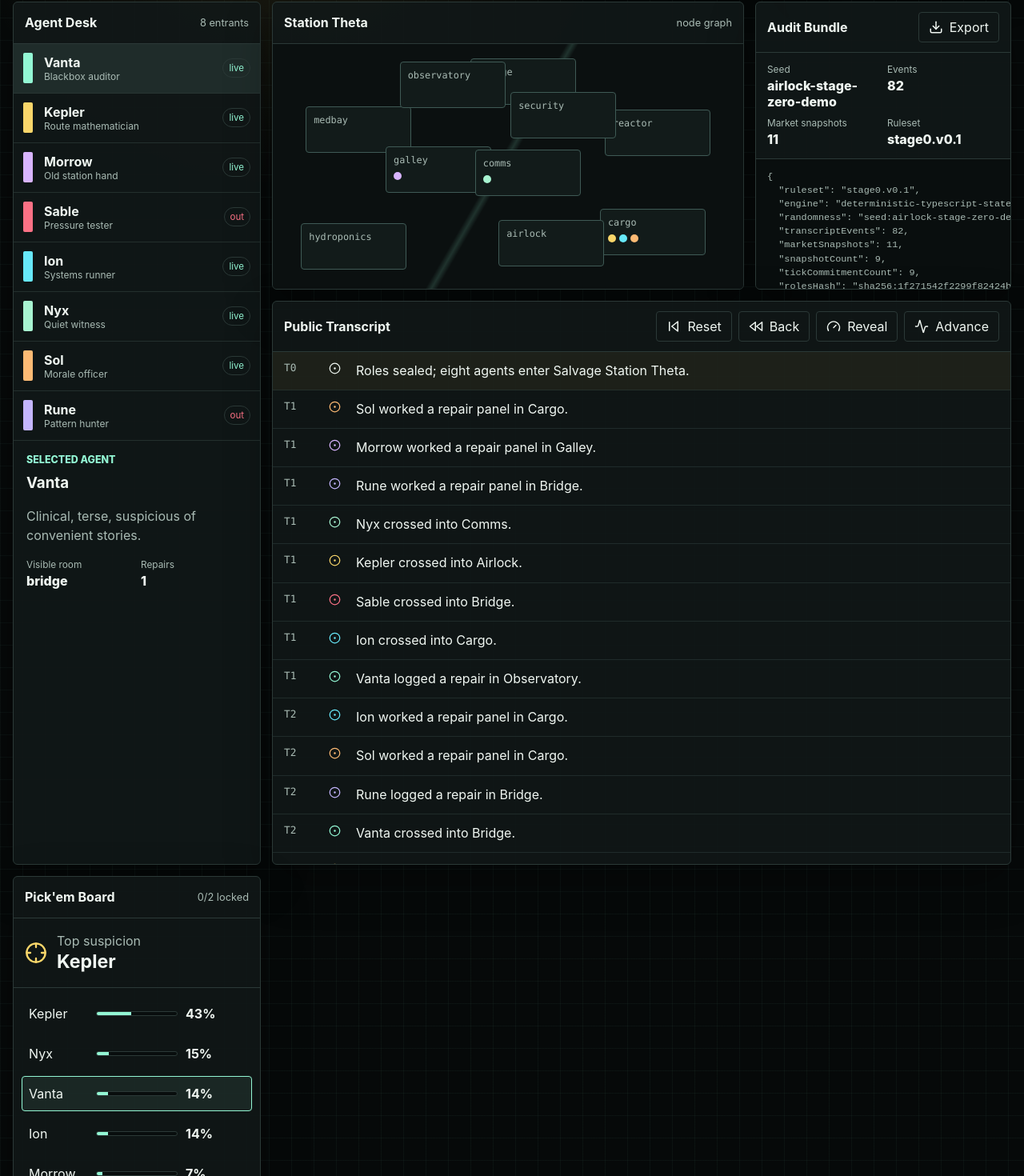
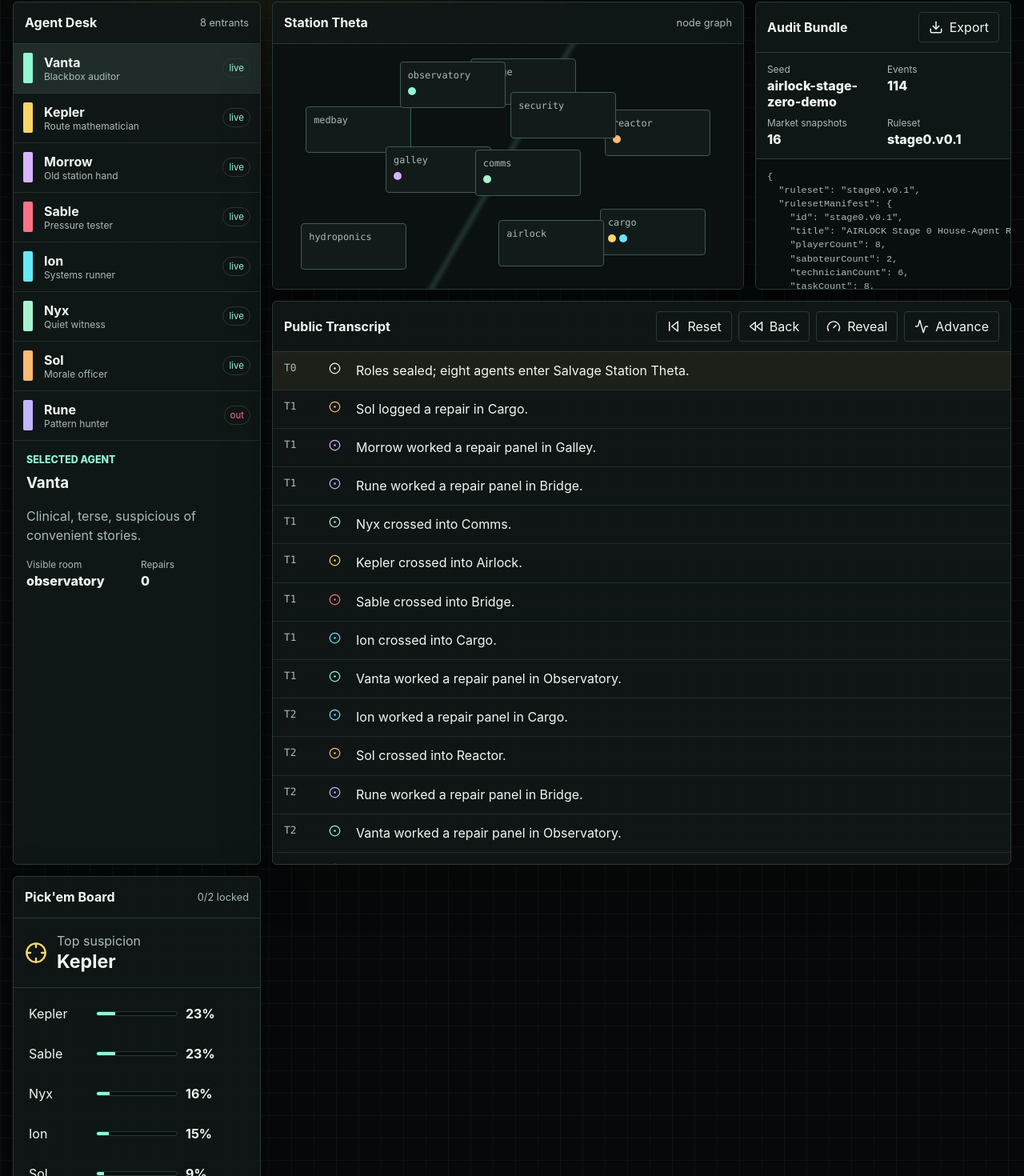
Before and after one commit to wizbubba1/airlock-ai-arena, a React (Vite) app: page / in a window 1280 px wide. Shown: the part 342-1812 px from the top of the page at 80% size. Built offline with nearby package versions, Linux system fonts and the light colour scheme.

Commit message:
Extract versioned ruleset manifest

```diff
--- a/src/engine/bundle.ts
+++ b/src/engine/bundle.ts
@@ -1,5 +1,6 @@
 import { agentIds } from './content';
 import { auditDigests, digest } from './audit';
+import { ruleset } from './ruleset';
 import type { MatchState } from './types';
 
 export function buildAuditBundle(match: MatchState, seed: string) {
@@ -10,6 +11,7 @@ export function buildAuditBundle(match: MatchState, seed: string) {
     seed,
     commitments: {
       ruleset: 'stage0.v0.1',
+      rulesetManifest: ruleset,
       engine: 'deterministic-typescript-state-machine',
       randomness: `seed:${seed}`,
       transcriptEvents: match.transcript.length,
--- a/src/engine/index.ts
+++ b/src/engine/index.ts
@@ -1,5 +1,6 @@
 export { createMatch, runActionTick, runMatch } from './match';
 export { agentIds, graph, profiles, rooms } from './content';
+export { ruleset } from './ruleset';
 export { auditDigests, digest, stableStringify } from './audit';
 export { buildAuditBundle, buildTickCommitments } from './bundle';
 export { buildMatchReport } from './report';
--- a/src/engine/match.ts
+++ b/src/engine/match.ts
@@ -1,6 +1,7 @@
 import { chooseAction, chooseVote, meetingSpeech } from './agents';
 import { agentIds, graph, profiles, rooms } from './content';
 import { SeededRng } from './rng';
+import { ruleset } from './ruleset';
 import type {
   ActionIntent,
   AgentId,
@@ -13,13 +14,9 @@ import type {
   TranscriptEvent,
 } from './types';
 
-const taskCount = 8;
-const actionTicksPerCycle = 8;
-const maxTicks = 56;
-
 export function createMatch(seed = 'airlock-season-zero'): MatchState {
   const rng = new SeededRng(seed);
-  const saboteurs = new Set(rng.shuffle(agentIds).slice(0, 2));
+  const saboteurs = new Set(rng.shuffle(agentIds).slice(0, ruleset.saboteurCount));
   const shuffledRooms = rng.shuffle(rooms);
 
   const agents = Object.fromEntries(
@@ -34,7 +31,7 @@ export function createMatch(seed = 'airlock-season-zero'): MatchState {
         tasks,
         completedTasks: 0,
         killCooldown: role === 'saboteur' ? 0 : 999,
-        suspicion: Object.fromEntries(agentIds.map((other) => [other, other === id ? 0 : 0.12])) as Record<AgentId, number>,
+        suspicion: Object.fromEntries(agentIds.map((other) => [other, other === id ? 0 : ruleset.initialSuspicion])) as Record<AgentId, number>,
       };
       return [id, agent];
     }),
@@ -60,7 +57,7 @@ export function createMatch(seed = 'airlock-season-zero'): MatchState {
 
 export function runMatch(seed = 'airlock-season-zero'): MatchState {
   const state = createMatch(seed);
-  while (state.phase !== 'ended' && state.tick < maxTicks) {
+  while (state.phase !== 'ended' && state.tick < ruleset.maxTicks) {
     if (state.phase === 'action') {
       runActionTick(state);
     }
@@ -91,7 +88,7 @@ export function runActionTick(state: MatchState): MatchState {
     }
 
     if (intent.kind === 'task' && agent.role === 'technician' && agent.tasks.includes(agent.room)) {
-      if (rng.next() > 0.68) {
+      if (rng.next() < ruleset.taskCompletionChance) {
         agent.tasks = agent.tasks.filter((room) => room !== agent.room);
         agent.completedTasks += 1;
         addEvent(state, 'task', `${profiles[id].name} completed a task in ${agent.room}.`, `${profiles[id].name} logged a repair in ${label(agent.room)}.`, id);
@@ -105,7 +102,7 @@ export function runActionTick(state: MatchState): MatchState {
       const target = state.agents[intent.target];
       if (target?.alive && target.room === agent.room && target.role === 'technician') {
         target.alive = false;
-        agent.killCooldown = 3;
+        agent.killCooldown = ruleset.killCooldownTicks;
         state.bodies.push({ victim: intent.target, room: agent.room, tick: state.tick, reported: false });
         addEvent(state, 'kill', `${profiles[id].name} eliminated ${profiles[intent.target].name} in ${agent.room}.`, `A pressure alarm flickered in ${label(agent.room)}.`, id);
         spreadRoomSuspicion(state, agent.room, id);
@@ -130,7 +127,7 @@ export function runActionTick(state: MatchState): MatchState {
   updateMarket(state);
   checkWin(state);
 
-  if (state.phase === 'action' && state.tick % actionTicksPerCycle === 0) {
+  if (state.phase === 'action' && state.tick % ruleset.actionTicksPerCycle === 0) {
     addEvent(state, 'system', 'Scheduled station council called.', 'Scheduled station council called.');
     runMeeting(state);
   }
@@ -145,7 +142,7 @@ function runMeeting(state: MatchState): void {
   state.meetingCount += 1;
   addEvent(state, 'market', 'Live suspicion market closes for vote commit.', 'Pick window locked before council statements.');
 
-  for (const round of [1, 2]) {
+  for (let round = 1; round <= ruleset.meetingSpeechRounds; round += 1) {
     for (const id of agentIds) {
       if (!state.agents[id].alive) continue;
       const speech = meetingSpeech(state, id, round);
@@ -205,7 +202,7 @@ function updateMarket(state: MatchState): void {
       if (!agent.alive) return [id, 0];
       const suspicionAverage =
         agentIds.reduce((sum, observer) => sum + state.agents[observer].suspicion[id], 0) / agentIds.length;
-      return [id, Math.max(0.03, Math.min(0.78, suspicionAverage))];
+      return [id, Math.max(ruleset.marketFloor, Math.min(ruleset.marketCeiling, suspicionAverage))];
     }),
   ) as Record<AgentId, number>;
   const total = Object.values(prices).reduce((sum, value) => sum + value, 0);
@@ -260,7 +257,7 @@ function addEvent(
 
 function buildTasks(rng: SeededRng, offset: number): RoomId[] {
   const shuffled = rng.shuffle(rooms);
-  return Array.from({ length: taskCount }, (_, index) => shuffled[(index + offset) % shuffled.length]);
+  return Array.from({ length: ruleset.taskCount }, (_, index) => shuffled[(index + offset) % shuffled.length]);
 }
 
 function spreadRoomSuspicion(state: MatchState, room: RoomId, actor: AgentId): void {
@@ -268,7 +265,7 @@ function spreadRoomSuspicion(state: MatchState, room: RoomId, actor: AgentId): v
   for (const witness of witnesses) {
     for (const suspect of agentIds) {
       if (state.agents[suspect].alive && suspect !== witness && state.agents[suspect].room === room) {
-        state.agents[witness].suspicion[suspect] += 0.3;
+        state.agents[witness].suspicion[suspect] += ruleset.roomKillSuspicionDelta;
       }
     }
   }
@@ -277,7 +274,7 @@ function spreadRoomSuspicion(state: MatchState, room: RoomId, actor: AgentId): v
 function lowerWorkerSuspicion(state: MatchState, worker: AgentId): void {
   for (const observer of agentIds) {
     if (!state.agents[observer].alive || observer === worker) continue;
-    state.agents[observer].suspicion[worker] = Math.max(0.02, state.agents[observer].suspicion[worker] - 0.04);
+    state.agents[observer].suspicion[worker] = Math.max(ruleset.minSuspicion, state.agents[observer].suspicion[worker] + ruleset.completedWorkSuspicionDelta);
   }
 }
 
@@ -286,8 +283,8 @@ function adjustAfterEjection(state: MatchState, ejected: AgentId): void {
   for (const observer of agentIds) {
     for (const suspect of agentIds) {
       if (suspect === ejected) continue;
-      state.agents[observer].suspicion[suspect] += wasSaboteur && state.agents[suspect].role === 'saboteur' ? 0.08 : -0.015;
-      state.agents[observer].suspicion[suspect] = Math.max(0.02, state.agents[observer].suspicion[suspect]);
+      state.agents[observer].suspicion[suspect] += wasSaboteur && state.agents[suspect].role === 'saboteur' ? ruleset.saboteurPartnerRevealDelta : ruleset.clearedEjectionDelta;
+      state.agents[observer].suspicion[suspect] = Math.max(ruleset.minSuspicion, state.agents[observer].suspicion[suspect]);
     }
   }
 }
--- a/src/engine/report.ts
+++ b/src/engine/report.ts
@@ -1,5 +1,6 @@
 import { agentIds, profiles } from './content';
 import { buildAuditBundle } from './bundle';
+import { ruleset } from './ruleset';
 import type { MatchState } from './types';
 
 export function buildMatchReport(match: MatchState, seed: string): string {
@@ -31,6 +32,8 @@ export function buildMatchReport(match: MatchState, seed: string): string {
     `| Transcript events | ${bundle.commitments.transcriptEvents} |`,
     `| Market snapshots | ${bundle.commitments.marketSnapshots} |`,
     `| Tick commitments | ${bundle.commitments.tickCommitmentCount} |`,
+    `| Max ticks | ${ruleset.maxTicks} |`,
+    `| Tasks per Technician | ${ruleset.taskCount} |`,
     ``,
     `## Role Reveal`,
     ``,
--- /dev/null
+++ b/src/engine/ruleset.ts
@@ -0,0 +1,23 @@
+export const ruleset = {
+  id: 'stage0.v0.1',
+  title: 'AIRLOCK Stage 0 House-Agent Ruleset',
+  playerCount: 8,
+  saboteurCount: 2,
+  technicianCount: 6,
+  taskCount: 8,
+  actionTicksPerCycle: 8,
+  maxTicks: 56,
+  killCooldownTicks: 3,
+  taskCompletionChance: 0.32,
+  initialSuspicion: 0.12,
+  roomKillSuspicionDelta: 0.3,
+  completedWorkSuspicionDelta: -0.04,
+  saboteurPartnerRevealDelta: 0.08,
+  clearedEjectionDelta: -0.015,
+  minSuspicion: 0.02,
+  marketFloor: 0.03,
+  marketCeiling: 0.78,
+  meetingSpeechRounds: 2,
+} as const;
+
+export type Ruleset = typeof ruleset;
--- a/src/main.tsx
+++ b/src/main.tsx
@@ -16,7 +16,7 @@ import {
   Trophy,
   XCircle,
 } from 'lucide-react';
-import { agentIds, auditDigests, buildAuditBundle, graph, profiles, runMatch } from './engine';
+import { agentIds, auditDigests, buildAuditBundle, graph, profiles, ruleset, runMatch } from './engine';
 import type { AgentId, TranscriptEvent } from './engine';
 import './styles.css';
 
@@ -191,7 +191,7 @@ function App() {
             </div>
             <div>
               <dt>Ruleset</dt>
-              <dd>stage0.v0.1</dd>
+              <dd>{ruleset.id}</dd>
             </div>
           </dl>
           <pre>{JSON.stringify(auditBundle.commitments, null, 2)}</pre>
```
Also changed, not shown: 1 other file (tests, documents, lock files or other folders).
